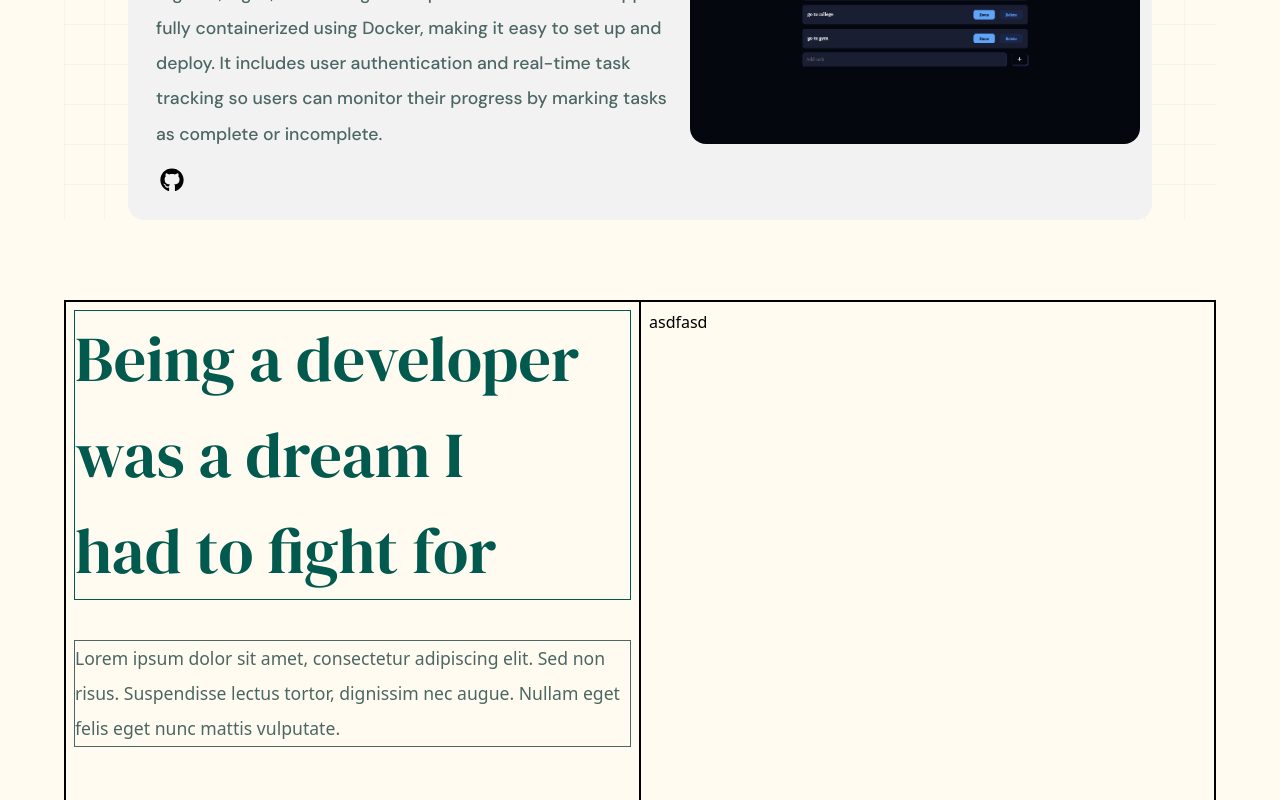
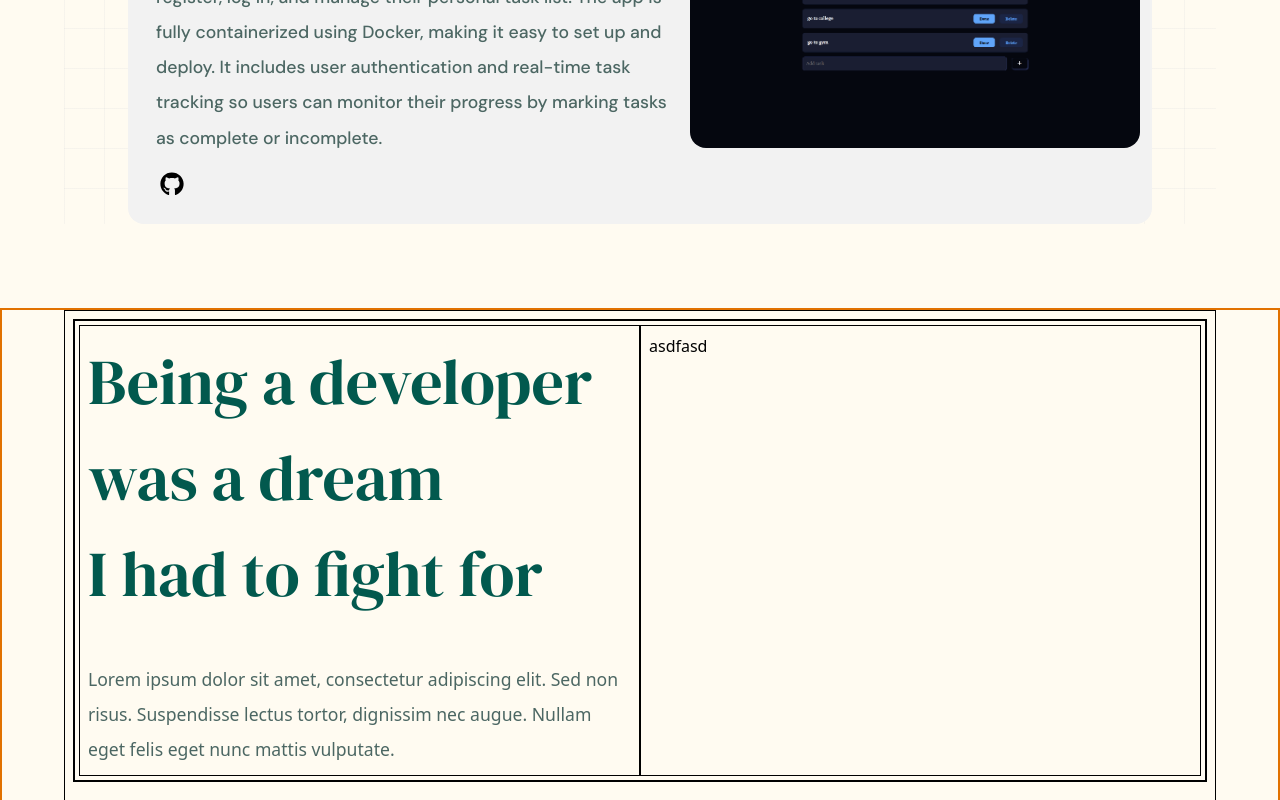
Before and after one commit to Aayush-chalise/portfolio, a React (Vite) app in the folder frontend/myportfolio/: page / in a window 1280 px wide. Shown: the part 2208-3008 px from the top of the page. Built offline with nearby package versions, Linux system fonts and the light colour scheme.

Commit message:
layout about me section

```diff
--- a/frontend/myportfolio/src/components/Nav.jsx
+++ b/frontend/myportfolio/src/components/Nav.jsx
@@ -14,7 +14,7 @@ const Nav = () => {
               <a href="#projects">Work</a>
             </li>
             <li className="px-2 py-1 rounded-full hover:bg-[#C1D6C3]">
-              <a href="#contacts">About me</a>
+              <a href="#aboutme">About me</a>
             </li>
             <li className="px-2 py-1 rounded-full hover:bg-[#C1D6C3]">
               <a href="Aayush_Chalise.pdf" target="_blank">
@@ -44,7 +44,7 @@ const Nav = () => {
               <a href="#projects">Work</a>
             </li>
             <li className="px-2 py-1 rounded-full hover:bg-[#C1D6C3]">
-              <a href="#contacts">Contacts</a>
+              <a href="#aboutme">About me</a>
             </li>
             <li className="px-2 py-1 rounded-full hover:bg-[#C1D6C3]">
               <a href="Aayush_Chalise.pdf" target="_blank">
--- a/frontend/myportfolio/src/sections/AboutMe.jsx
+++ b/frontend/myportfolio/src/sections/AboutMe.jsx
@@ -2,21 +2,26 @@ import React from "react";
 
 const AboutMe = () => {
   return (
-    <section className="outer-container  mt-20">
-      <div className="inner-container min-h-screen border flex max-sm:flex-col ">
-        <div className="border w-1/2 p-2">
-          <h1 className="  text-[2rem] sm:text-[3.5rem]   md:text-[4rem] border font-dm-serif text-theme-green ">
-            Being a developer was a dream I<br></br> had to fight for
+    <section
+      className="outer-container  border-2 border-amber-600 mt-20"
+      id="aboutme"
+    >
+      <div className="inner-container min-h-screen  border p-2 ">
+        <div className="w-full flex max-sm:flex-col border-2 p-1">
+          <div className="border max-sm:w-full w-1/2 p-2 ">
+            <h1 className="    md:text-[4rem]   font-dm-serif text-theme-green ">
+              Being a developer was a dream <br></br> I had to fight for
             </h1>
-          <p className="border mt-10 xl:text-[1.1rem] leading-loose text-description font-medium">
+            <p className="  mt-10 xl:text-[1.1rem] leading-loose text-description font-medium">
               Lorem ipsum dolor sit amet, consectetur adipiscing elit. Sed non
               risus. Suspendisse lectus tortor, dignissim nec augue. Nullam eget
               felis eget nunc mattis vulputate.
             </p>
           </div>
-        <div className="border w-1/2 p-2">
+          <div className="border max-sm:w-full w-1/2 p-2">
             asdfasd
             <image src="" />
+          </div>
         </div>
       </div>
     </section>
--- a/frontend/myportfolio/src/sections/Projects.jsx
+++ b/frontend/myportfolio/src/sections/Projects.jsx
@@ -4,12 +4,12 @@ import { projects } from "../constants/constant.js";
 
 const Projects = () => {
   return (
-    <section id="projects" className="outer-container mt-24  xl:mt-28">
-      <div className="inner-container flex justify-center items-center flex-col grid-bg gap-4">
+    <section id="projects" className="outer-container mt-24  xl:mt-28 p-1">
+      <div className="inner-container md:flex justify-center items-center flex-col grid-bg gap-4">
         <h3 className="font-dm-serif  text-4xl md:text-5xl lg:text-6xl text-theme-green text-center  ">
           Projects
         </h3>
-        <p className="text-center p-1 mt-3 sm:mt-5  lg:mt-7 font-dm-sans   max-w-2xl mx-auto text- xl:text-[1.2rem] mb-3 sm:mb-5 lg:mb-7   text-black leading-loose">
+        <p className="text-center p-1 mt-3 sm:mt-5  lg:mt-7 font-dm-sans   max-w-2xl mx-auto  xl:text-[1.2rem] mb-3 sm:mb-5 lg:mb-7   text-black leading-loose">
           Turning my ideas into cool stuff on screens—it's just me, my keyboard,
           and a bunch of pixels. Here’s a sneak peek at some projects!✨
         </p>
```
Lines whose indentation alone changed are shown as unchanged.
